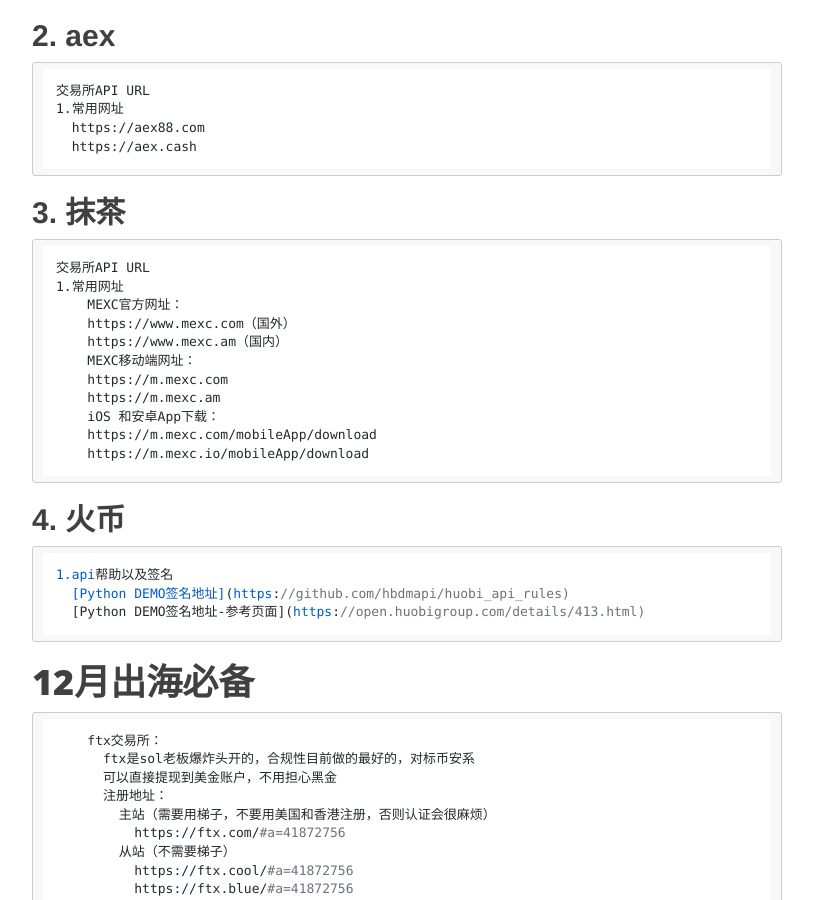
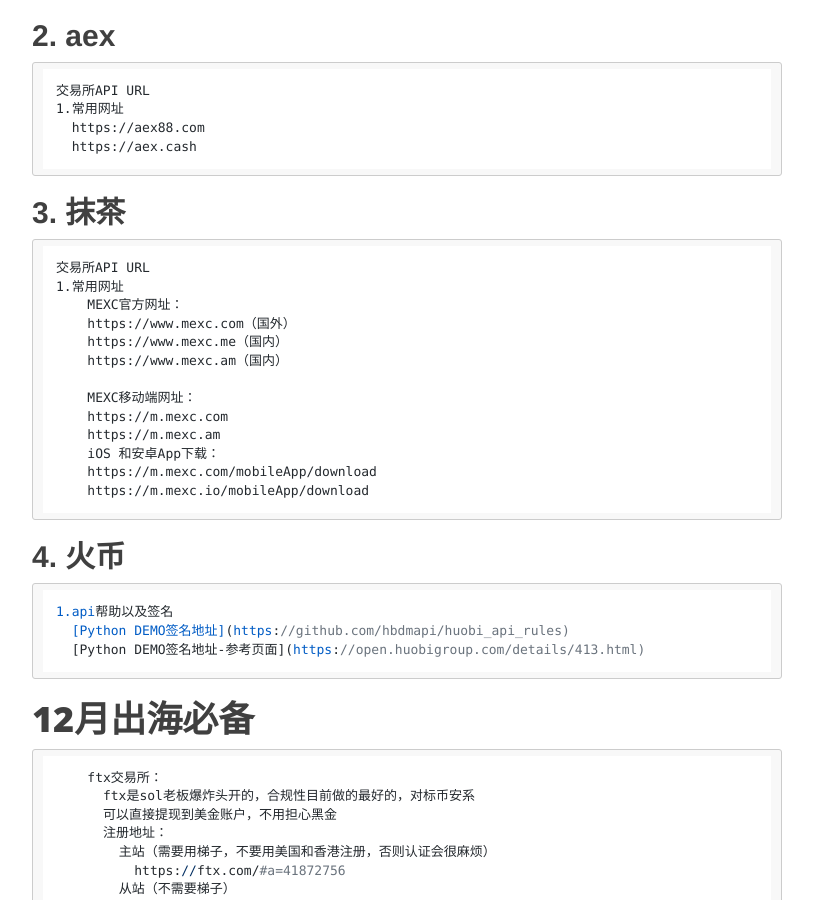
Before and after one commit to figerdeng/siweiwo, a Jekyll site: the page built from _posts/2021-07-10-raspi-coin-exchange-api.md, in a window 1280 px wide and 900 px high, scrolled down 952 px. Shown: the whole window, without its empty margins (233-1046 px from the left). Built offline with Jekyll 4.4.1, drawn with Linux system fonts in a browser that asks for light colours; nearby versions of some CDN libraries; comment, search, counter and statistics services are not loaded; some of the changed lines change nothing that is shown.

Commit message:
抹茶api更新

```diff
--- a/_posts/2021-07-10-raspi-coin-exchange-api.md
+++ b/_posts/2021-07-10-raspi-coin-exchange-api.md
@@ -41,7 +41,9 @@
     1.常用网址
         MEXC官方网址：
         https://www.mexc.com（国外）
+        https://www.mexc.me（国内）
         https://www.mexc.am（国内）
+
         MEXC移动端网址：
         https://m.mexc.com
         https://m.mexc.am
```
